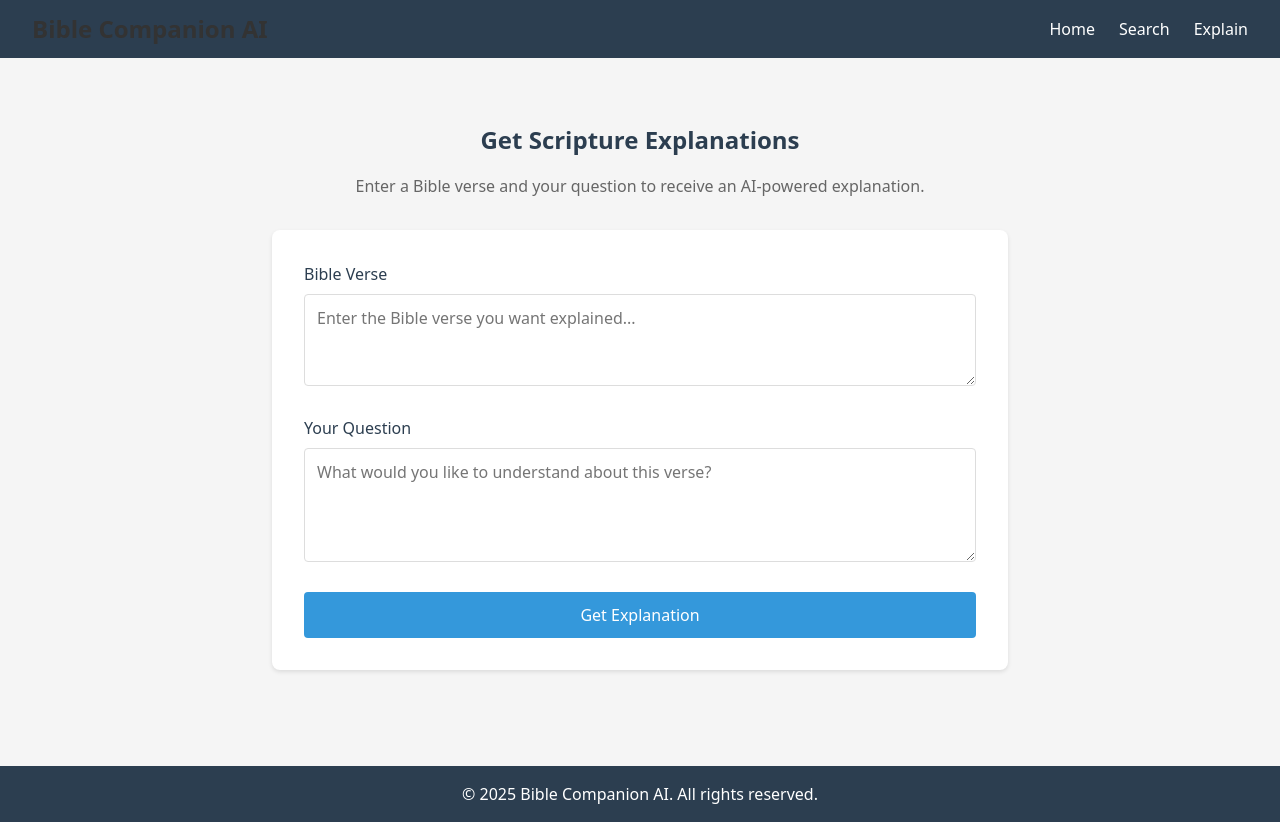
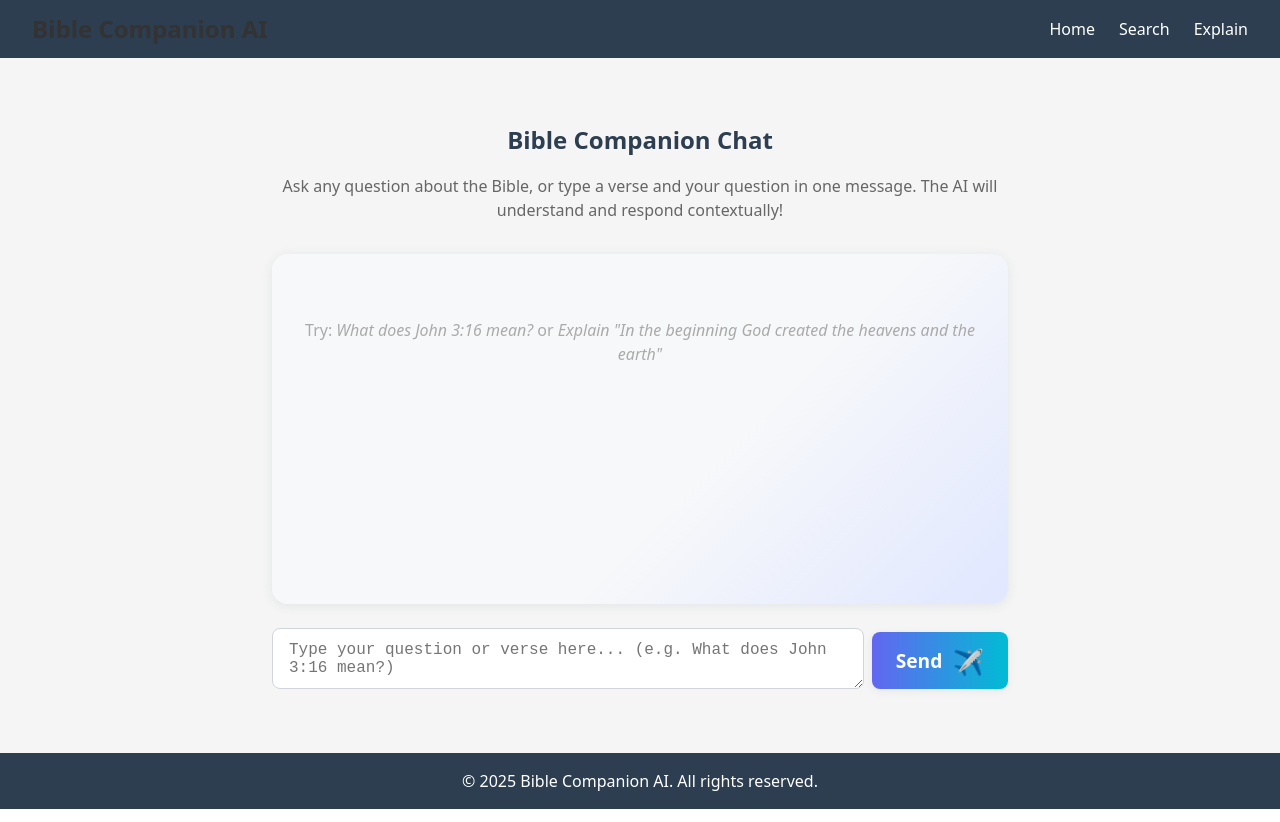
Before and after one commit to Jay254/Bible-Companion-AI, a React (Vite) app: page /explain in a window 1280 px wide. Built offline with nearby package versions, Linux system fonts and the light colour scheme.

Commit message:
basic functional chat interface with memory

```diff
--- a/src/pages/Explain/Explain.css
+++ b/src/pages/Explain/Explain.css
@@ -14,6 +14,222 @@
   text-align: center;
   color: #666;
   margin-bottom: 2rem;
+}
+
+/* Chat Mode Styles */
+.chat-mode .chat-window {
+  background: linear-gradient(135deg, #f7f8fa 60%, #e0e7ff 100%);
+  border-radius: 16px;
+  min-height: 350px;
+  max-height: 55vh;
+  overflow-y: auto;
+  padding: 2rem 1rem 1rem 1rem;
+  margin-bottom: 1.5rem;
+  box-shadow: 0 2px 12px rgba(44, 62, 80, 0.09);
+  display: flex;
+  flex-direction: column;
+  gap: 1.6rem;
+  transition: background 0.3s;
+}
+
+.chat-placeholder {
+  text-align: center;
+  color: #aaa;
+  margin-top: 2rem;
+}
+
+.chat-bubble {
+  display: flex;
+  align-items: flex-end;
+  gap: 0.75rem;
+  max-width: 80%;
+  margin-bottom: 0.5rem;
+  position: relative;
+  animation: fadeInUp 0.35s;
+}
+
+/* Avatars */
+.chat-avatar {
+  width: 38px;
+  height: 38px;
+  border-radius: 50%;
+  background: #fff;
+  box-shadow: 0 1px 4px rgba(44, 62, 80, 0.08);
+  display: flex;
+  align-items: center;
+  justify-content: center;
+  font-size: 1.3rem;
+  flex-shrink: 0;
+  margin-bottom: 0.2rem;
+}
+
+.chat-bubble.user {
+  flex-direction: row-reverse;
+  align-self: flex-end;
+  background: none;
+  margin-right: 0.5rem;
+}
+
+.chat-bubble.ai {
+  align-self: flex-start;
+  background: none;
+  margin-left: 0.5rem;
+}
+
+.bubble-content {
+  background: linear-gradient(90deg, #e0e7ff 0%, #c7d2fe 100%);
+  color: #2c3e50;
+  border-radius: 18px;
+  padding: 1rem 1.25rem;
+  font-size: 1.05rem;
+  line-height: 1.6;
+  box-shadow: 0 1px 4px rgba(44, 62, 80, 0.06);
+  word-break: break-word;
+  min-width: 60px;
+  max-width: 100%;
+  position: relative;
+}
+
+.chat-bubble.ai .bubble-content {
+  background: linear-gradient(90deg, #eaf6ff 0%, #e0f7fa 100%);
+  color: #1a237e;
+}
+
+.chat-bubble.loading .bubble-content {
+  opacity: 0.7;
+}
+
+.chat-meta {
+  font-size: 0.85rem;
+  font-weight: 600;
+  margin-bottom: 0.3rem;
+  display: flex;
+  align-items: center;
+  gap: 0.5rem;
+}
+
+.user-meta {
+  color: #6366f1;
+}
+
+.ai-meta {
+  color: #00bcd4;
+}
+
+.chat-scripture {
+  font-size: 0.8rem;
+  color: #888;
+  font-style: italic;
+}
+
+.chat-content {
+  margin-top: 0.1rem;
+}
+
+/* Chat input area */
+.chat-form {
+  display: flex;
+  flex-direction: column;
+  gap: 0.5rem;
+}
+
+.form-row {
+  display: flex;
+  gap: 0.5rem;
+  align-items: flex-end;
+}
+
+.chat-input {
+  font-size: 1rem;
+  padding: 0.7rem 1rem;
+  border: 1.5px solid #d1d5db;
+  border-radius: 8px;
+  outline: none;
+  transition: border-color 0.2s, box-shadow 0.2s;
+  background: #fff;
+}
+
+.chat-input:focus {
+  border-color: #6366f1;
+  box-shadow: 0 0 0 2px #6366f133;
+}
+
+.scripture-input {
+  width: 180px;
+}
+
+.question-input {
+  flex: 1;
+  min-width: 0;
+  resize: vertical;
+}
+
+.explain-button {
+  padding: 0.7rem 1.5rem;
+  background: linear-gradient(90deg, #6366f1 0%, #00bcd4 100%);
+  color: #fff;
+  border: none;
+  border-radius: 8px;
+  font-size: 1.2rem;
+  font-weight: 600;
+  cursor: pointer;
+  transition: background 0.2s, box-shadow 0.2s;
+  box-shadow: 0 2px 8px rgba(44, 62, 80, 0.07);
+  display: flex;
+  align-items: center;
+  gap: 0.5rem;
+}
+
+.explain-button:disabled {
+  background: #bdbdbd;
+  cursor: not-allowed;
+}
+
+.explain-button:hover:not(:disabled) {
+  background: linear-gradient(90deg, #00bcd4 0%, #6366f1 100%);
+}
+
+.send-icon {
+  font-size: 1.3em;
+  margin-left: 0.1em;
+  display: inline-block;
+}
+
+.loading-spinner {
+  width: 28px;
+  height: 28px;
+  border: 4px solid #e0e7ff;
+  border-top: 4px solid #6366f1;
+  border-radius: 50%;
+  animation: spin 1s linear infinite;
+  margin-bottom: 0.5rem;
+  display: inline-block;
+}
+
+@keyframes fadeInUp {
+  from { opacity: 0; transform: translateY(16px); }
+  to { opacity: 1; transform: translateY(0); }
+}
+
+@keyframes spin {
+  0% { transform: rotate(0deg); }
+  100% { transform: rotate(360deg); }
+}
+
+@media (max-width: 768px) {
+  .explain-page {
+    padding: 1rem;
+  }
+  .chat-window {
+    padding: 1rem 0.2rem 0.5rem 0.2rem;
+  }
+  .form-row {
+    flex-direction: column;
+    gap: 0.5rem;
+  }
+  .scripture-input {
+    width: 100%;
+  }
 }
 
 .explain-form {
@@ -52,28 +268,6 @@
   box-shadow: 0 0 0 2px rgba(52, 152, 219, 0.2);
 }
 
-.explain-button {
-  width: 100%;
-  padding: 0.75rem;
-  background-color: #3498db;
-  color: white;
-  border: none;
-  border-radius: 4px;
-  font-size: 1rem;
-  font-weight: 500;
-  cursor: pointer;
-  transition: background-color 0.2s;
-}
-
-.explain-button:hover:not(:disabled) {
-  background-color: #2980b9;
-}
-
-.explain-button:disabled {
-  background-color: #95a5a6;
-  cursor: not-allowed;
-}
-
 .explanation-display {
   background: white;
   padding: 2rem;
@@ -109,35 +303,10 @@
   min-height: 200px;
 }
 
-.loading-spinner {
-  width: 40px;
-  height: 40px;
-  border: 4px solid #f3f3f3;
-  border-top: 4px solid #3498db;
-  border-radius: 50%;
-  animation: spin 1s linear infinite;
-  margin-bottom: 1rem;
-}
-
 .error {
   color: #e74c3c;
   text-align: center;
   padding: 1rem;
-}
-
-@keyframes spin {
-  0% { transform: rotate(0deg); }
-  100% { transform: rotate(360deg); }
-}
-
-@media (max-width: 768px) {
-  .explain-page {
-    padding: 1rem;
-  }
-
-  .explain-form {
-    padding: 1.5rem;
-  }
 }
 
 .explanation-text h1, .explanation-text h2, .explanation-text h3 {
--- a/src/pages/Explain/Explain.tsx
+++ b/src/pages/Explain/Explain.tsx
@@ -1,44 +1,45 @@
-import { useState } from 'react'
+import { useEffect, useRef, useState } from 'react'
 import ReactMarkdown from 'react-markdown'
+import type { ChatHistoryMessage } from '../../services/aiService'
 import { getScriptureExplanation } from '../../services/aiService'
 import './Explain.css'
 
-interface ExplanationFormData {
-  scripture: string
-  question: string
-}
-
-interface ExplanationData {
-  answer: string
-  scripture: string
+interface ChatMessage {
+  role: 'user' | 'ai'
+  content: string
 }
 
 export function Explain() {
-  const [formData, setFormData] = useState<ExplanationFormData>({
-    scripture: '',
-    question: ''
-  })
+  const [message, setMessage] = useState('')
   const [isLoading, setIsLoading] = useState(false)
   const [error, setError] = useState<string>()
-  const [explanation, setExplanation] = useState<ExplanationData>()
+  const [chat, setChat] = useState<ChatMessage[]>([])
+  const chatEndRef = useRef<HTMLDivElement | null>(null)
+
+  useEffect(() => {
+    chatEndRef.current?.scrollIntoView({ behavior: 'smooth' })
+  }, [chat, isLoading])
 
   const handleSubmit = async (e: React.FormEvent) => {
     e.preventDefault()
     setError(undefined)
-    setExplanation(undefined)
-
-    if (!formData.scripture.trim() || !formData.question.trim()) {
-      setError('Please provide both scripture and your question')
+    if (!message.trim()) {
+      setError('Please enter your question or verse. For example: "What does John 3:16 mean?"')
       return
     }
-
+    const newChat: ChatMessage[] = [
+      ...chat,
+      { role: 'user', content: message }
+    ]
+    setChat(newChat)
     setIsLoading(true)
+    setMessage('')
     try {
-      const response = await getScriptureExplanation(formData.scripture, formData.question)
-      setExplanation({
-        answer: response.answer,
-        scripture: formData.scripture
-      })
+      const response = await getScriptureExplanation(newChat as ChatHistoryMessage[])
+      setChat(prev => [
+        ...prev,
+        { role: 'ai', content: response.answer }
+      ])
     } catch (error) {
       setError(error instanceof Error ? error.message : 'Failed to get explanation. Please try again.')
     } finally {
@@ -46,81 +47,65 @@ export function Explain() {
     }
   }
 
-  const handleChange = (e: React.ChangeEvent<HTMLTextAreaElement>) => {
-    const { name, value } = e.target
-    setFormData(prev => ({
-      ...prev,
-      [name]: value
-    }))
-  }
-
   return (
-    <div className="explain-page">
-      <h2>Get Scripture Explanations</h2>
+    <div className="explain-page chat-mode">
+      <h2>Bible Companion Chat</h2>
       <p className="explain-intro">
-        Enter a Bible verse and your question to receive an AI-powered explanation.
+        Ask any question about the Bible, or type a verse and your question in one message. The AI will understand and respond contextually!
       </p>
-
-      <form className="explain-form" onSubmit={handleSubmit}>
-        <div className="form-group">
-          <label htmlFor="scripture">Bible Verse</label>
+      <div className="chat-window">
+        {chat.length === 0 && (
+          <div className="chat-placeholder">
+            <p>Try: <em>What does John 3:16 mean?</em> or <em>Explain "In the beginning God created the heavens and the earth"</em></p>
+          </div>
+        )}
+        {chat.map((msg, idx) => (
+          <div key={idx} className={`chat-bubble ${msg.role}`}>
+            <div className="chat-avatar">
+              {msg.role === 'user' ? '🧑' : '📖'}
+            </div>
+            <div className="bubble-content">
+              <div className={`chat-meta ${msg.role === 'user' ? 'user-meta' : 'ai-meta'}`}>{msg.role === 'user' ? 'You' : 'Bible Companion AI'}</div>
+              <div className="chat-content">
+                <ReactMarkdown>{msg.content}</ReactMarkdown>
+              </div>
+            </div>
+          </div>
+        ))}
+        {isLoading && (
+          <div className="chat-bubble ai loading">
+            <div className="chat-avatar">📖</div>
+            <div className="bubble-content">
+              <div className="chat-meta ai-meta">
+                Bible Companion AI
+              </div>
+              <div className="chat-content">
+                <div className="loading-spinner"></div>
+                <span>Thinking...</span>
+              </div>
+            </div>
+          </div>
+        )}
+        <div ref={chatEndRef} />
+      </div>
+      <form className="chat-form" onSubmit={handleSubmit} autoComplete="off">
+        <div className="form-row">
           <textarea
-            id="scripture"
-            name="scripture"
-            value={formData.scripture}
-            onChange={handleChange}
-            placeholder="Enter the Bible verse you want explained..."
-            rows={3}
+            placeholder="Type your question or verse here... (e.g. What does John 3:16 mean?)"
+            value={message}
+            onChange={e => setMessage(e.target.value)}
+            className="chat-input question-input"
+            rows={2}
+            disabled={isLoading}
             required
           />
+          <button type="submit" className="explain-button" disabled={isLoading}>
+            <span>Send</span>
+            <span className="send-icon">✈️</span>
+          </button>
         </div>
-
-        <div className="form-group">
-          <label htmlFor="question">Your Question</label>
-          <textarea
-            id="question"
-            name="question"
-            value={formData.question}
-            onChange={handleChange}
-            placeholder="What would you like to understand about this verse?"
-            rows={4}
-            required
-          />
-        </div>
-
-        <button type="submit" className="explain-button" disabled={isLoading}>
-          {isLoading ? 'Getting Explanation...' : 'Get Explanation'}
-        </button>
+        {error && <div className="explanation-display error"><p>{error}</p></div>}
       </form>
-
-      {isLoading && (
-        <div className="explanation-display loading">
-          <div className="loading-spinner"></div>
-          <p>Generating explanation...</p>
-        </div>
-      )}
-
-      {error && (
-        <div className="explanation-display error">
-          <p>{error}</p>
-        </div>
-      )}
-
-      {explanation && (
-        <div className="explanation-display">
-          <div className="explanation-content">
-            <h3>Explanation</h3>
-            <div className="scripture-reference">
-              <strong>Scripture:</strong> {explanation.scripture}
-            </div>
-            <div className="explanation-text">
-              <ReactMarkdown>
-                {explanation.answer}
-              </ReactMarkdown>
-            </div>
-          </div>
-        </div>
-      )}
     </div>
   )
 }
```
Also changed, not shown: src/services/aiService.ts (+31 -22 lines).
